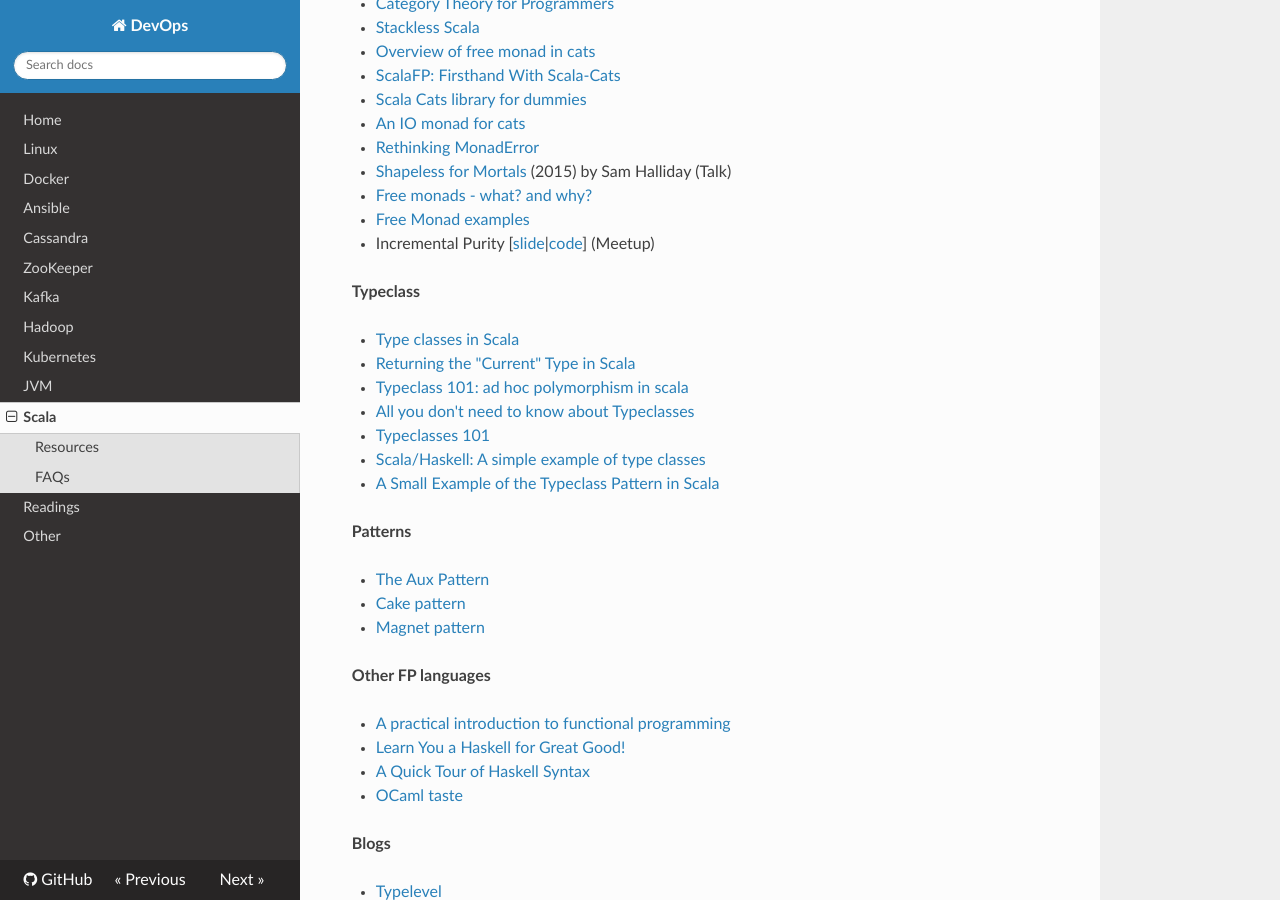
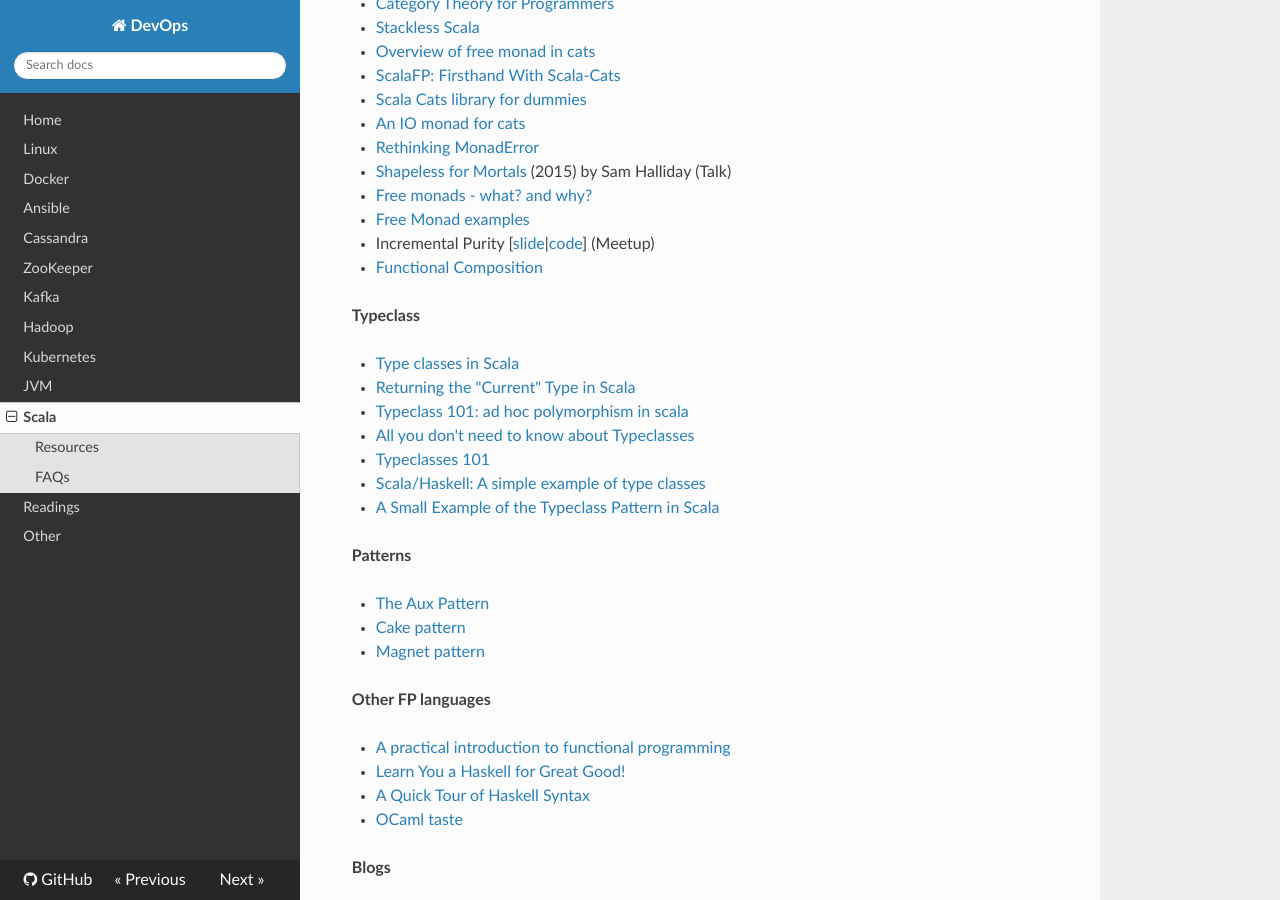
Before and after one commit to niqdev/devops, an MkDocs documentation site: the page built from docs/scala.md, in a window 1280 px wide and 900 px high, scrolled down 1352 px. Built offline with MkDocs 1.6.1, drawn with Linux system fonts in a browser that asks for light colours; nearby versions of some CDN libraries; old or Windows-style settings are respelled for this version of MkDocs.

Commit message:
doc: update scala

```diff
--- a/docs/scala.md
+++ b/docs/scala.md
@@ -61,6 +61,7 @@
 * [Free monads - what? and why?](https://softwaremill.com/free-monads)
 * [Free Monad examples](https://github.com/kenbot/free)
 * Incremental Purity [[slide](https://git.io/fp017)|[code](https://git.io/fp01d)] (Meetup)
+* [Functional Composition](https://benmosheron.gitlab.io/blog/2018/12/24/functional-composition.html)
 
 **Typeclass**
 
```
